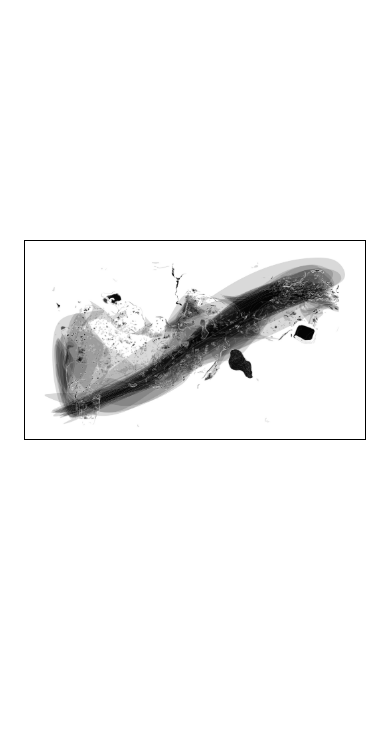
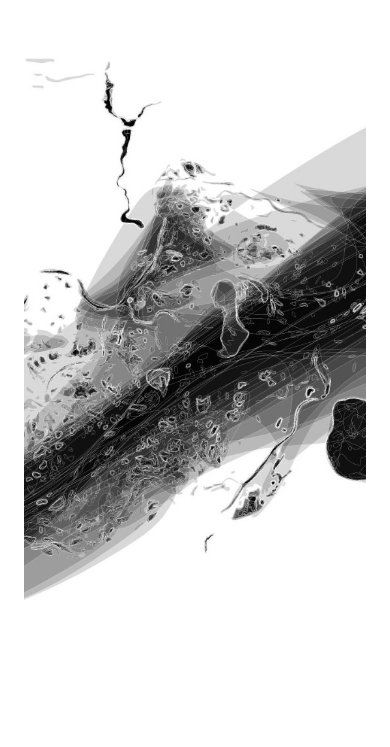
Before and after one commit to omutoz/silence-of-data, a website built with Vite: page work/1/index.html in a window 390 px wide. Both pictures are taken after a click on the button 195 px from the left and 268 px from the top of the page. Shown: the part 96-843 px from the top of the page. Built offline with nearby package versions, Linux system fonts and the light colour scheme.

Commit message:
Enhance mobile viewer styles for navigation and images
Added mobile viewer improvements for better navigation and image display.

```diff
--- a/src/styles.css
+++ b/src/styles.css
@@ -472,3 +472,26 @@
 @media (max-width: 720px){
   .viewer__nav{ display: none; }
 }
+/* Mobile viewer improvements */
+@media (max-width: 900px) {
+  /* hide arrow buttons on mobile (tap/swipe instead) */
+  .viewer__nav { display: none; }
+}
+
+/* Work #1 mobile: full-height image + horizontal pan */
+.viewer.is-pan .viewer__figure{
+  height: 92vh;
+  overflow: hidden;
+  display: flex;
+  align-items: center;
+  justify-content: center;
+}
+
+.viewer.is-pan .viewer__img{
+  height: 92vh;
+  width: auto;
+  max-width: none;
+  max-height: none;
+  touch-action: pan-y;
+  will-change: transform;
+}
```
